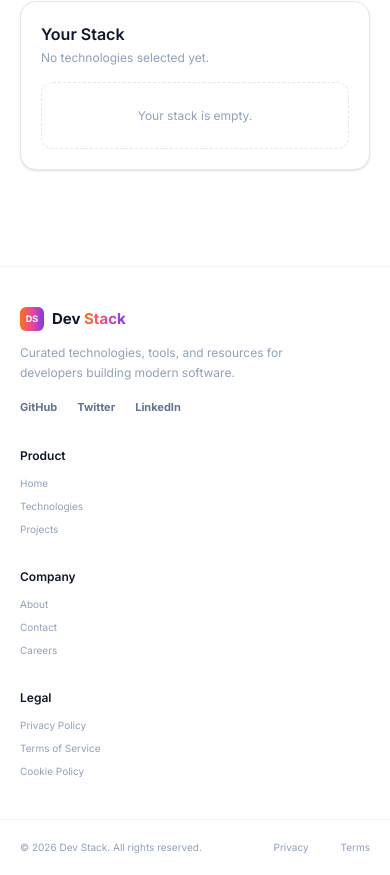
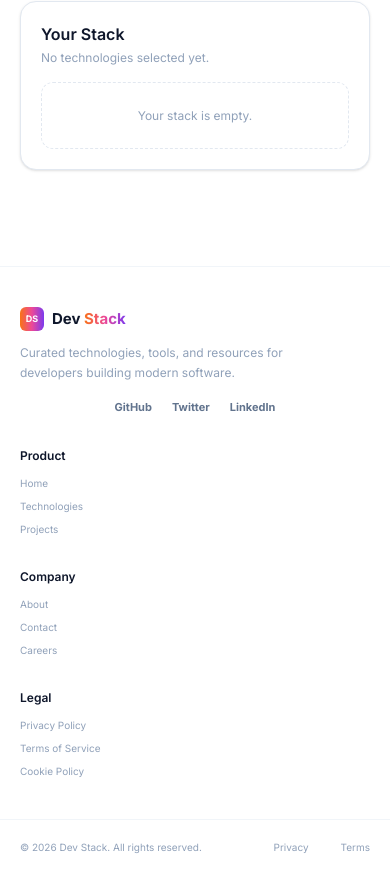
Before and after one commit to hasib50/Dev-Stack-Hasib-B14-A5, a React (Vite) app: page / in a window 390 px wide. Shown: the part 4058-4933 px from the top of the page. Built offline with nearby package versions, Linux system fonts and the light colour scheme.

Commit message:
Social Media Responsive fix

```diff
--- a/src/components/Footer.tsx
+++ b/src/components/Footer.tsx
@@ -28,7 +28,7 @@ const Footer = () => {
           </p>
 
           {/* Social Links */}
-          <div className="mt-4 flex gap-5">
+          <div className="mt-4 flex justify-center gap-5 md:justify-start">
             <a
               href="https://github.com"
               target="_blank"
```
